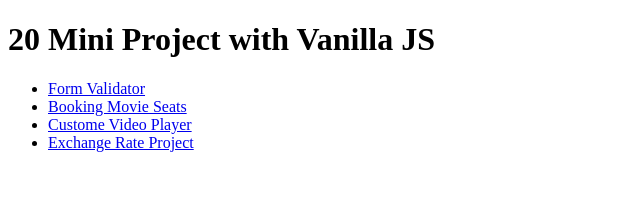
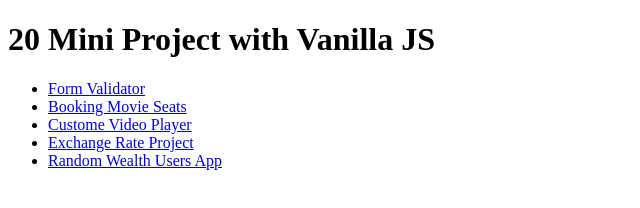
Before and after one commit to Shalabyelectronics/20-JS-Vanilla-Projects, a plain HTML site: page index.html in a window 1280 px wide. Shown: the whole page, without its empty margins (0-640 px from the left). Drawn offline with Linux system fonts and the light colour scheme.

Commit message:
Add Wealth users app wealth to main links page

```diff
--- a/index.html
+++ b/index.html
@@ -20,6 +20,11 @@
         <li>
           <a href="./exchange-rate-my-try/index.html">Exchange Rate Project</a>
         </li>
+        <li>
+          <a href="./practicing-array-methods/index.html"
+            >Random Wealth Users App</a
+          >
+        </li>
       </ul>
     </div>
   </body>
```
